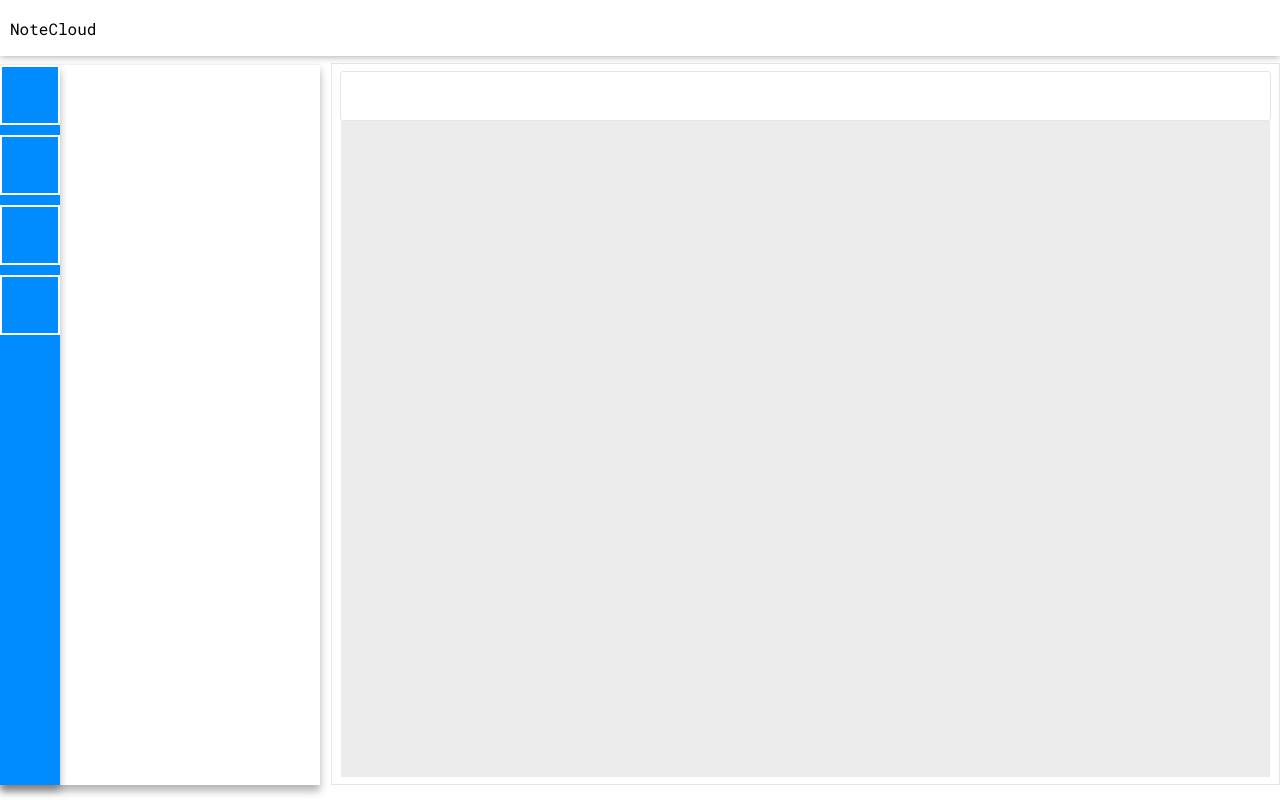
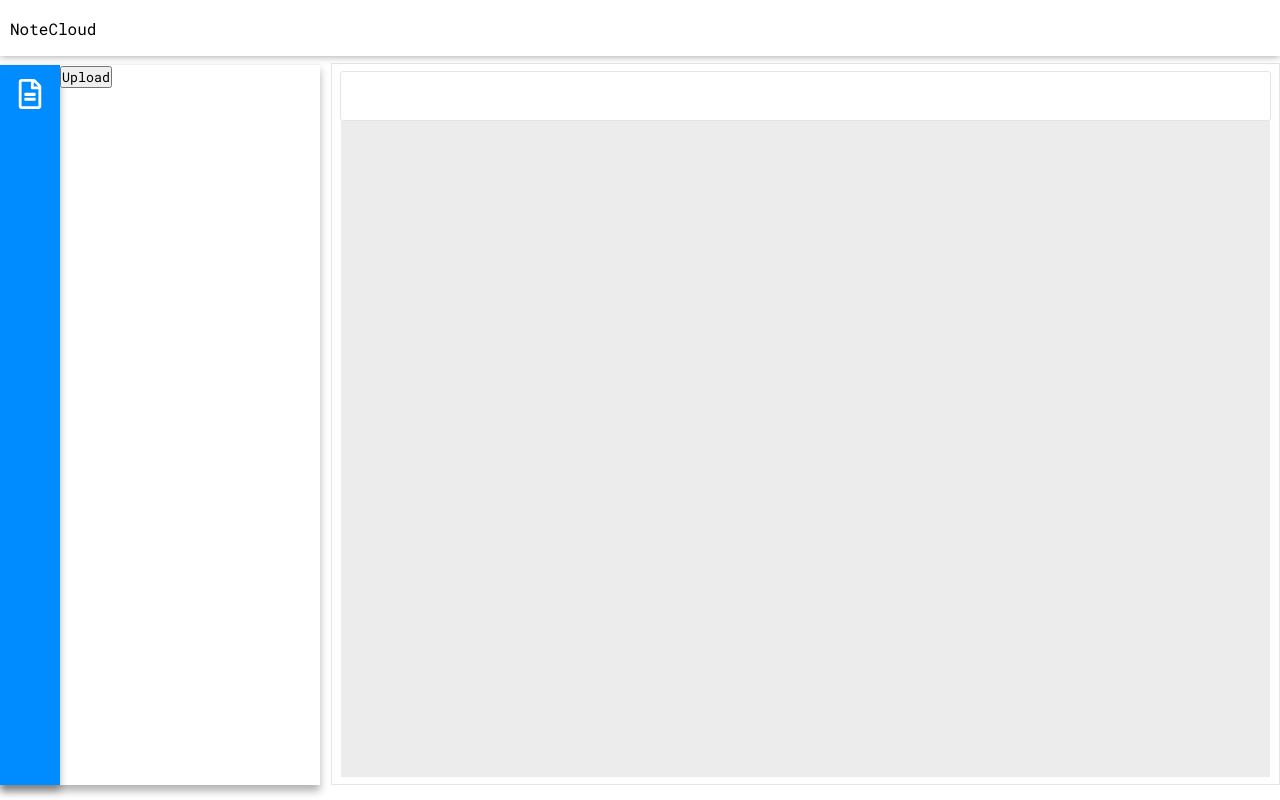
Before and after one commit to kafle-ashish/notecloud, a React (Create React App) app: page / in a window 1280 px wide. Built offline with nearby package versions, Linux system fonts and the light colour scheme.

Commit message:
added drive methods

```diff
--- a/package.json
+++ b/package.json
@@ -5,6 +5,7 @@
   "dependencies": {
     "react": "^16.8.6",
     "react-dom": "^16.8.6",
+    "react-icons": "^3.5.0",
     "react-scripts": "2.1.8"
   },
   "scripts": {
--- a/src/components/containers/navc.js
+++ b/src/components/containers/navc.js
@@ -4,7 +4,6 @@ import React from 'react'
 import './containers.css'
 import NavBar from '../navbar/navbar'
 import SignIn from '../signin/signin'
-
 
 const NavContainer = function(){
     return(
--- a/src/components/gapi/gapi.js
+++ b/src/components/gapi/gapi.js
@@ -36,7 +36,7 @@
 
     // Authorization scopes required by the API; multiple scopes can be
     // included, separated by spaces.
-    var SCOPES = 'https://www.googleapis.com/auth/gmail.readonly https://www.googleapis.com/auth/drive.appfolder https://www.googleapis.com/auth/drive.install https://www.googleapis.com/auth/drive.appdata';
+    var SCOPES = 'https://www.googleapis.com/auth/drive https://www.googleapis.com/auth/gmail.readonly https://www.googleapis.com/auth/drive.appfolder https://www.googleapis.com/auth/drive.install https://www.googleapis.com/auth/drive.appdata https://www.googleapis.com/auth/drive.appdata';
 
     var authorizeButton = document.getElementById('authorize_button');
     var signoutButton = document.getElementById('signout_button');
@@ -56,6 +56,20 @@
         .catch(function(err){
           console.log(err)
         })
+        .then(listFiles())
+    }
+
+    function listFiles(){
+      window.gapi.client.request({
+          'path': 'https://www.googleapis.com/drive/v3/files',
+          'corpora': 'domain'
+        })
+          .then(function(data){
+            console.log(data, "is here")
+          })
+          .catch(function(err){
+            console.log(err)
+          })
     }
 
     function handleClientLoad() {
--- a/src/components/menu/menu.css
+++ b/src/components/menu/menu.css
@@ -33,7 +33,7 @@
       padding: 2px;
       height: 60px;
       width: 100%;
-      border: 2px solid rgb(255, 255, 255);
+      border-bottom: 2px solid rgb(0, 140, 255);
       /* border-bottom: 2px solid rgb(255, 255, 255); */
       cursor: pointer;
       transition: 0.2s ease-in-out;
@@ -41,9 +41,23 @@
   }
 
   .menu__btn:hover{
-      border-color: rgb(43, 152, 241);
+      border-color: rgb(255, 255, 255);
   }
 
   .active__menu{
-    border-color: rgb(43, 152, 241);
+    border-color: rgb(106, 180, 240);
   }
+
+  .menu__icons {
+      width: 100%;
+      height: 100%;
+      box-sizing: border-box;
+      padding: 12px;
+      color: white;
+  }
+
+  .file__manager{
+      width: 100%;
+      height: 400px;
+      /* background-color: red; */
+  }
--- a/src/components/menu/menu.js
+++ b/src/components/menu/menu.js
@@ -1,13 +1,14 @@
 
 
-import React from 'react'
+import React, { useEffect } from 'react'
 import './menu.css'
+import { FaRegFileAlt as Files } from 'react-icons/fa'
 
 const Menu = function(){
     function toggleActive(e){
         for(let i=1; i<=4; i++){
-            if(i == e.target.id.split("-")[2]){
-                e.target.classList.add("active__menu")
+            if(i == e.currentTarget.id.split("-")[2]){
+                e.currentTarget.classList.add("active__menu")
             }
             else{
                 document.getElementById(`nav-menu-${i}`).classList.remove("active__menu")
@@ -15,15 +16,39 @@ const Menu = function(){
         }
     }
 
+    function uploadFiles(){
+        window.gapi.client.request({
+            'path': 'https://www.googleapis.com/upload/drive/v3/files',
+            'method': 'POST',
+            'params':{'q':{'uploadType': 'multipart'}},
+            'body': {
+                "fileExtension": "txt",
+                "name": "testing",
+                'mimeType' : 'application/vnd.google-apps.folder'
+            }
+          })
+            .then(function(data){
+              console.log(data, "is here")
+            })
+            .catch(function(err){
+              console.log(err)
+            })
+    }
+
     return(
         <aside className="menu">
             <nav className="vetical__menu">
-                <span id="nav-menu-1" className="menu__btn" onClick={toggleActive}></span>
+                <span id="nav-menu-1" className="menu__btn" onClick={toggleActive}>
+                    <Files className="menu__icons"/>
+                </span>
                 <span id="nav-menu-2" className="menu__btn" onClick={toggleActive}></span>
                 <span id="nav-menu-3" className="menu__btn" onClick={toggleActive}></span>
                 <span id="nav-menu-4" className="menu__btn" onClick={toggleActive}></span>
             </nav>
             <div className="menu__content">
+                <div id="file__manager" className="file__manager">
+                    <button onClick={uploadFiles}>Upload</button>
+                </div>
             </div>
         </aside>
     )
--- a/src/components/signin/signin.css
+++ b/src/components/signin/signin.css
@@ -3,15 +3,27 @@
 
 #authorize_button, #signout_button {
     display: block;
+    box-sizing: border-box;
     height: 30px;
-    width: 100px;
+    width: 30px;
     cursor: pointer;
-    background: white;
-    border: 1px solid #333;
     margin-left: auto;
     margin-right: 10px;
+    border-radius: 50%;
 }
 
 #authorize_button:hover, #signout_button:hover {
-    border: 2px solid #333;
+    border: 2px solid white;
 }
+
+.icon {
+    color: rgb(43, 152, 241);
+    width: 95%;
+    height: 95%;
+}
+
+.icon__red {
+    color: rgb(236, 23, 16);
+    width: 95%;
+    height: 95%;
+}
--- a/src/components/signin/signin.js
+++ b/src/components/signin/signin.js
@@ -4,6 +4,9 @@
 import React, { useEffect } from 'react'
 import { initClient as loader } from '../gapi/gapi'
 import './signin.css'
+
+import {IoMdLogOut as LogOut} from 'react-icons/io'
+import {IoMdLogIn as LogIn} from 'react-icons/io'
 
 const SignIn = function(){
 
@@ -13,8 +16,8 @@ const SignIn = function(){
 
     return(
         <span className="btn--group">
-            <button id="authorize_button" style={{display: `none`}}>Log In</button>
-            <button id="signout_button" style={{display: `none`}}>Sign Out</button>
+            <span title="Sign In" id="authorize_button" style={{display: `none`}}><LogIn className="icon"/></span>
+            <span title="Sign Out" id="signout_button" style={{display: `none`}}><LogOut className="icon__red"/></span>
         </span>
     )
 }
```
Also changed, not shown: 1 other file (tests, documents, lock files or other folders).
